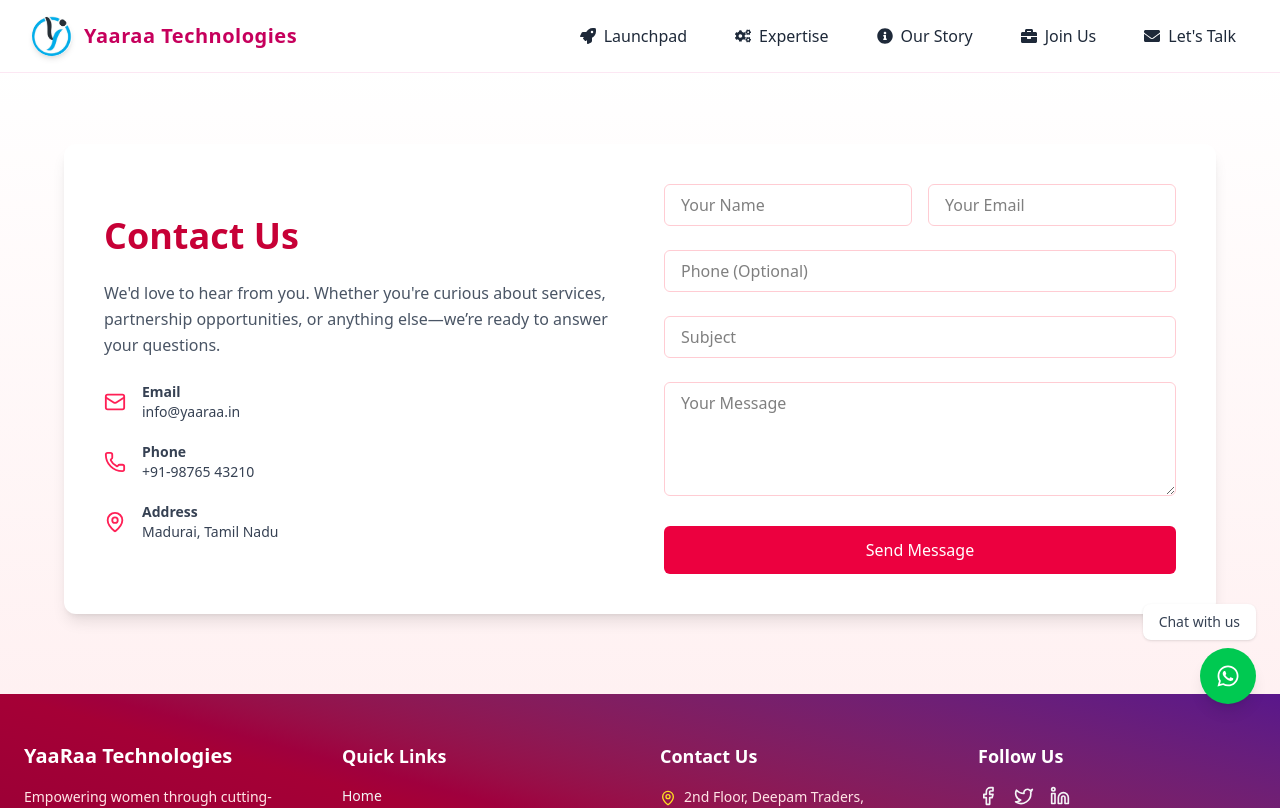
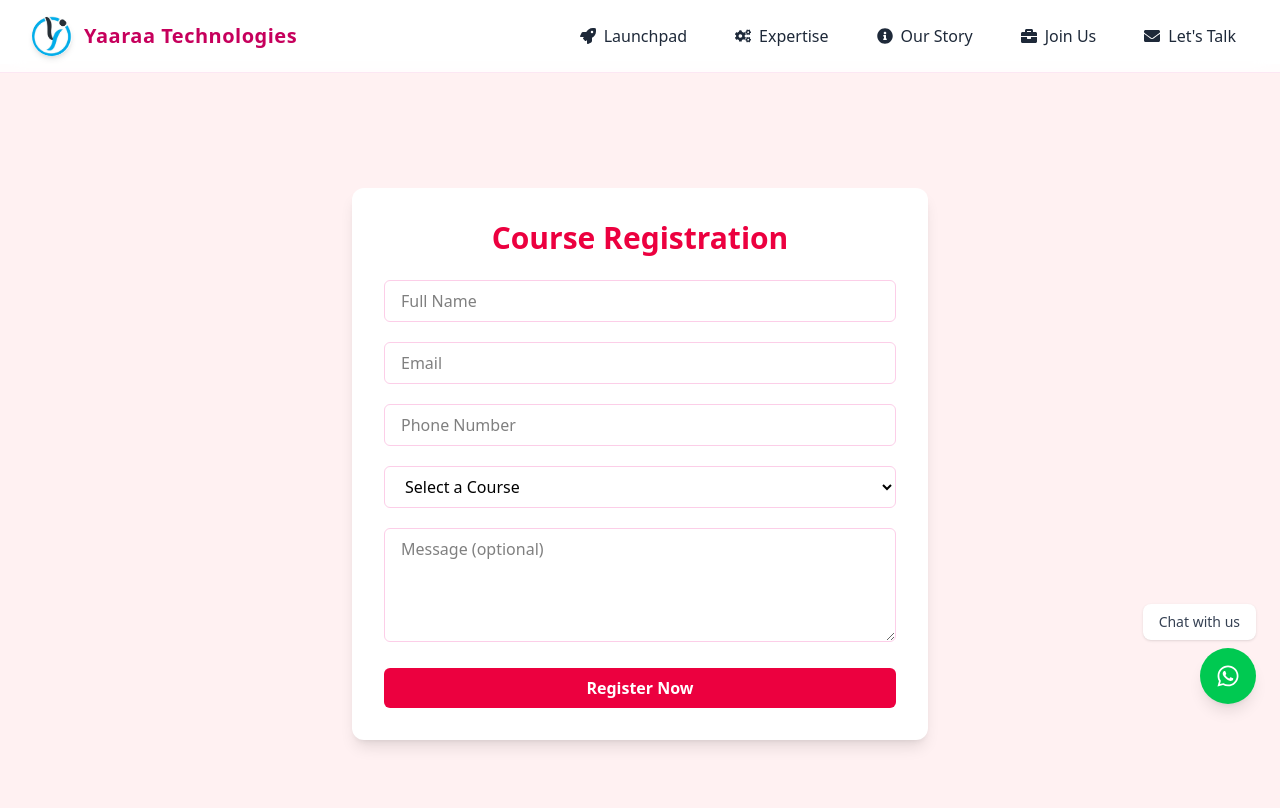
Before and after one commit to Karneya2002dev/FrontYaaraa, a React (Vite) app: page /register in a window 1280 px wide. Shown: the top 808 px of the page. Built offline with nearby package versions, Linux system fonts and the light colour scheme.

Commit message:
First Commit

```diff
--- a/src/CourseRegister.jsx
+++ b/src/CourseRegister.jsx
@@ -1,183 +1,156 @@
 import React, { useState } from 'react';
-import { Mail, Phone, MapPin } from 'lucide-react';
+import { useNavigate } from 'react-router-dom';
 import { toast, ToastContainer } from 'react-toastify';
 import 'react-toastify/dist/ReactToastify.css';
-import { useNavigate } from 'react-router-dom';
 
-const Contact = () => {
+const CourseRegister = () => {
+  const navigate = useNavigate();
   const [form, setForm] = useState({
     name: '',
     email: '',
     phone: '',
-    subject: '',
+    course: '',
     message: '',
   });
 
-  const navigate = useNavigate();
+  const courses = [
+    'Web Development',
+    'React & Node.js',
+    'Mobile App Development',
+    'UI/UX Design',
+    'Python with Django',
+    'Career Guidance',
+  ];
 
   const handleChange = (e) => {
     const { name, value } = e.target;
-    // Phone: only allow digits, max 10
+
     if (name === 'phone') {
       const cleaned = value.replace(/\D/g, '');
       if (cleaned.length <= 10) {
-        setForm({ ...form, [name]: cleaned });
+        setForm({ ...form, phone: cleaned });
       }
     } else {
       setForm({ ...form, [name]: value });
     }
   };
 
+  const validateForm = () => {
+    const emailRegex = /^[^\s@]+@[^\s@]+\.[^\s@]+$/;
+
+    if (form.name.trim().length < 2) {
+      toast.error('Name must be at least 2 characters.');
+      return false;
+    }
+
+    if (!emailRegex.test(form.email)) {
+      toast.error('Please enter a valid email address.');
+      return false;
+    }
+
+    if (!/^\d{10}$/.test(form.phone)) {
+      toast.error('Phone number must be exactly 10 digits.');
+      return false;
+    }
+
+    if (!form.course) {
+      toast.error('Please select a course.');
+      return false;
+    }
+
+    return true;
+  };
+
   const handleSubmit = async (e) => {
     e.preventDefault();
 
-    const emailRegex = /^[^\s@]+@[^\s@]+\.[^\s@]+$/;
-
-    if (form.name.trim().length < 2) {
-      toast.error("Name must be at least 2 characters.");
-      return;
-    }
-
-    if (!emailRegex.test(form.email)) {
-      toast.error("Please enter a valid email address.");
-      return;
-    }
-
-    if (form.phone && !/^\d{10}$/.test(form.phone)) {
-      toast.error("Phone number must be exactly 10 digits.");
-      return;
-    }
-
-    if (form.subject.trim().length < 4) {
-      toast.error("Subject must be at least 4 characters.");
-      return;
-    }
-
-    if (form.message.trim().length < 10) {
-      toast.error("Message must be at least 10 characters.");
-      return;
-    }
+    if (!validateForm()) return;
 
     try {
-      const res = await fetch(
-        'https://backendweb-production-04a7.up.railway.app/api/contact',
-        {
+      const res = await fetch('http://localhost:5000/api/course-register', {
         method: 'POST',
         headers: { 'Content-Type': 'application/json' },
         body: JSON.stringify(form),
-        }
-      );
+      });
 
       const data = await res.json();
-      console.log('Backend response:', data);
-
       if (data.success) {
-        toast.success('✅ Message sent successfully!');
-        setForm({ name: '', email: '', phone: '', subject: '', message: '' });
+        toast.success('✅ Registered successfully!');
         setTimeout(() => navigate('/thankyou'), 2000);
       } else {
-        toast.error(data.message || '❌ Failed to send message.');
+        toast.error('Registration failed. Please try again.');
       }
     } catch (err) {
-      console.error('❌ Error:', err);
-      toast.error('Something went wrong. Please try again.');
+      console.error(err);
+      toast.error('Server error. Please try again later.');
     }
   };
 
   return (
-    <section className="bg-gradient-to-b from-white to-rose-50 py-20 px-6 md:px-16">
-      <ToastContainer />
-      <div className="max-w-6xl mx-auto grid grid-cols-1 md:grid-cols-2 gap-12 bg-white rounded-xl shadow-lg p-10">
-        {/* Contact Info */}
-        <div className="flex flex-col justify-center space-y-6">
-          <h2 className="text-4xl font-bold text-rose-700">Contact Us</h2>
-          <p className="text-gray-600 text-base leading-relaxed">
-            We'd love to hear from you. Whether you're curious about services, partnership opportunities, or anything else—we’re ready to answer your questions.
-          </p>
-
-          <div className="space-y-5 text-sm text-gray-700">
-            <div className="flex items-center gap-4">
-              <Mail className="text-rose-500" size={22} />
-              <div>
-                <p className="font-semibold">Email</p>
-                <p>info@yaaraa.in</p>
-              </div>
-            </div>
-            <div className="flex items-center gap-4">
-              <Phone className="text-rose-500" size={22} />
-              <div>
-                <p className="font-semibold">Phone</p>
-                <p>+91-98765 43210</p>
-              </div>
-            </div>
-            <div className="flex items-center gap-4">
-              <MapPin className="text-rose-500" size={22} />
-              <div>
-                <p className="font-semibold">Address</p>
-                <p>Madurai, Tamil Nadu</p>
-              </div>
-            </div>
-          </div>
-        </div>
-
-        {/* Contact Form */}
-        <form onSubmit={handleSubmit} className="space-y-6">
-          <div className="grid grid-cols-1 sm:grid-cols-2 gap-4">
+    <section className="bg-rose-50 min-h-screen flex items-center justify-center py-12 px-6">
+      <ToastContainer position="top-center" autoClose={3000} hideProgressBar />
+      <div className="bg-white shadow-lg rounded-xl p-8 w-full max-w-xl">
+        <h2 className="text-3xl font-bold text-center text-rose-600 mb-6">
+          Course Registration
+        </h2>
+        <form onSubmit={handleSubmit} className="space-y-5">
           <input
+            type="text"
             name="name"
-              type="text"
             required
             minLength={2}
-              placeholder="Your Name"
+            placeholder="Full Name"
             value={form.name}
             onChange={handleChange}
-              className="w-full px-4 py-2 border border-rose-200 rounded-md focus:ring-2 focus:ring-rose-400 outline-none"
+            className="w-full border border-pink-200 px-4 py-2 rounded-md focus:ring-2 focus:ring-rose-400 outline-none"
           />
           <input
+            type="email"
             name="email"
-              type="email"
             required
-              placeholder="Your Email"
+            placeholder="Email"
             value={form.email}
             onChange={handleChange}
-              className="w-full px-4 py-2 border border-rose-200 rounded-md focus:ring-2 focus:ring-rose-400 outline-none"
+            className="w-full border border-pink-200 px-4 py-2 rounded-md focus:ring-2 focus:ring-rose-400 outline-none"
           />
-          </div>
           <input
+            type="tel"
             name="phone"
-            type="tel"
+            required
             maxLength={10}
             pattern="\d{10}"
-            placeholder="Phone (Optional)"
+            placeholder="Phone Number"
             value={form.phone}
             onChange={handleChange}
-            className="w-full px-4 py-2 border border-rose-200 rounded-md focus:ring-2 focus:ring-rose-400 outline-none"
+            className="w-full border border-pink-200 px-4 py-2 rounded-md focus:ring-2 focus:ring-rose-400 outline-none"
           />
-          <input
-            name="subject"
-            type="text"
+          <select
+            name="course"
             required
-            minLength={4}
-            placeholder="Subject"
-            value={form.subject}
+            value={form.course}
             onChange={handleChange}
-            className="w-full px-4 py-2 border border-rose-200 rounded-md focus:ring-2 focus:ring-rose-400 outline-none"
-          />
+            className="w-full border border-pink-200 px-4 py-2 rounded-md focus:ring-2 focus:ring-rose-400 outline-none"
+          >
+            <option value="">Select a Course</option>
+            {courses.map((course, index) => (
+              <option key={index} value={course}>
+                {course}
+              </option>
+            ))}
+          </select>
           <textarea
             name="message"
             rows="4"
-            required
-            minLength={10}
-            placeholder="Your Message"
+            placeholder="Message (optional)"
             value={form.message}
             onChange={handleChange}
-            className="w-full px-4 py-2 border border-rose-200 rounded-md focus:ring-2 focus:ring-rose-400 outline-none"
+            className="w-full border border-pink-200 px-4 py-2 rounded-md focus:ring-2 focus:ring-rose-400 outline-none"
           />
           <button
             type="submit"
-            className="w-full bg-rose-600 text-white py-3 rounded-md hover:bg-rose-700 transition"
+            className="w-full bg-rose-600 text-white font-semibold py-2 rounded-md hover:bg-rose-700 transition"
           >
-            Send Message
+            Register Now
           </button>
         </form>
       </div>
@@ -185,4 +158,4 @@
   );
 };
 
-export default Contact;
+export default CourseRegister;
```
Lines whose indentation alone changed are shown as unchanged.
